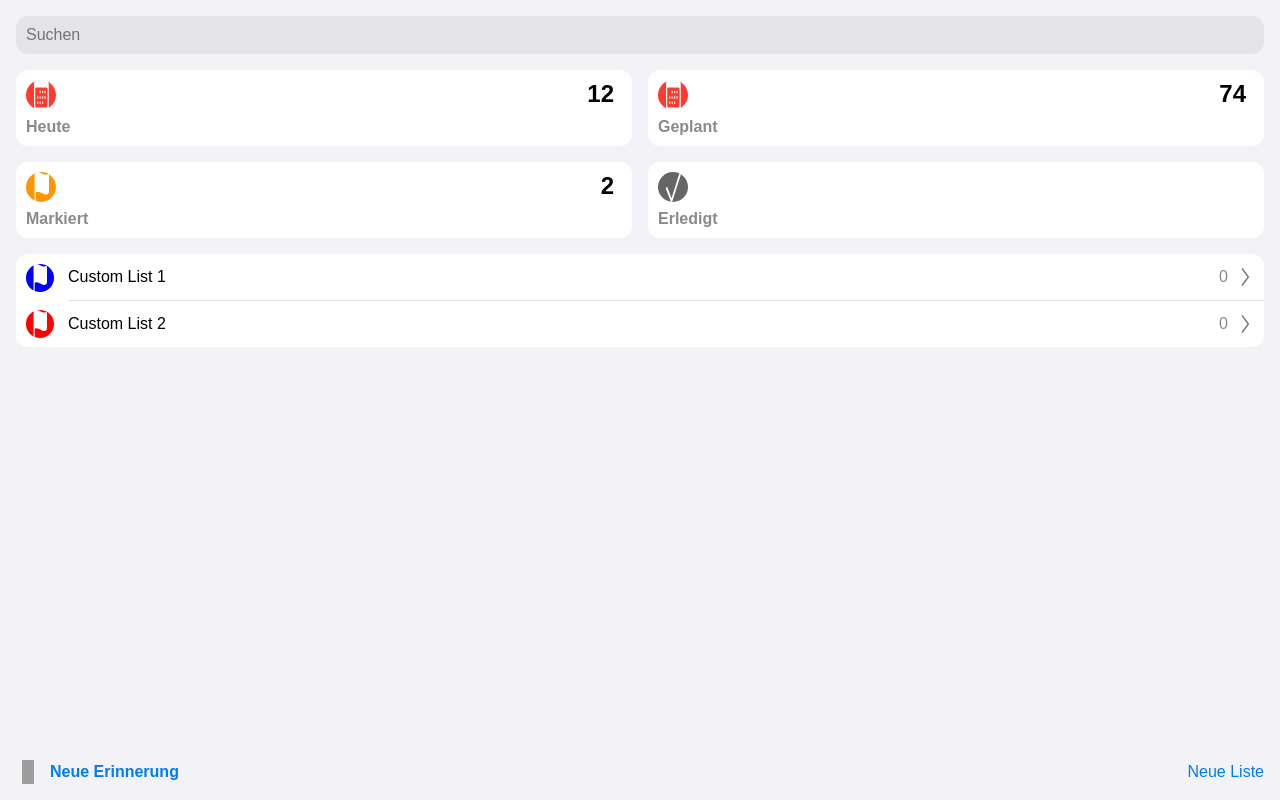
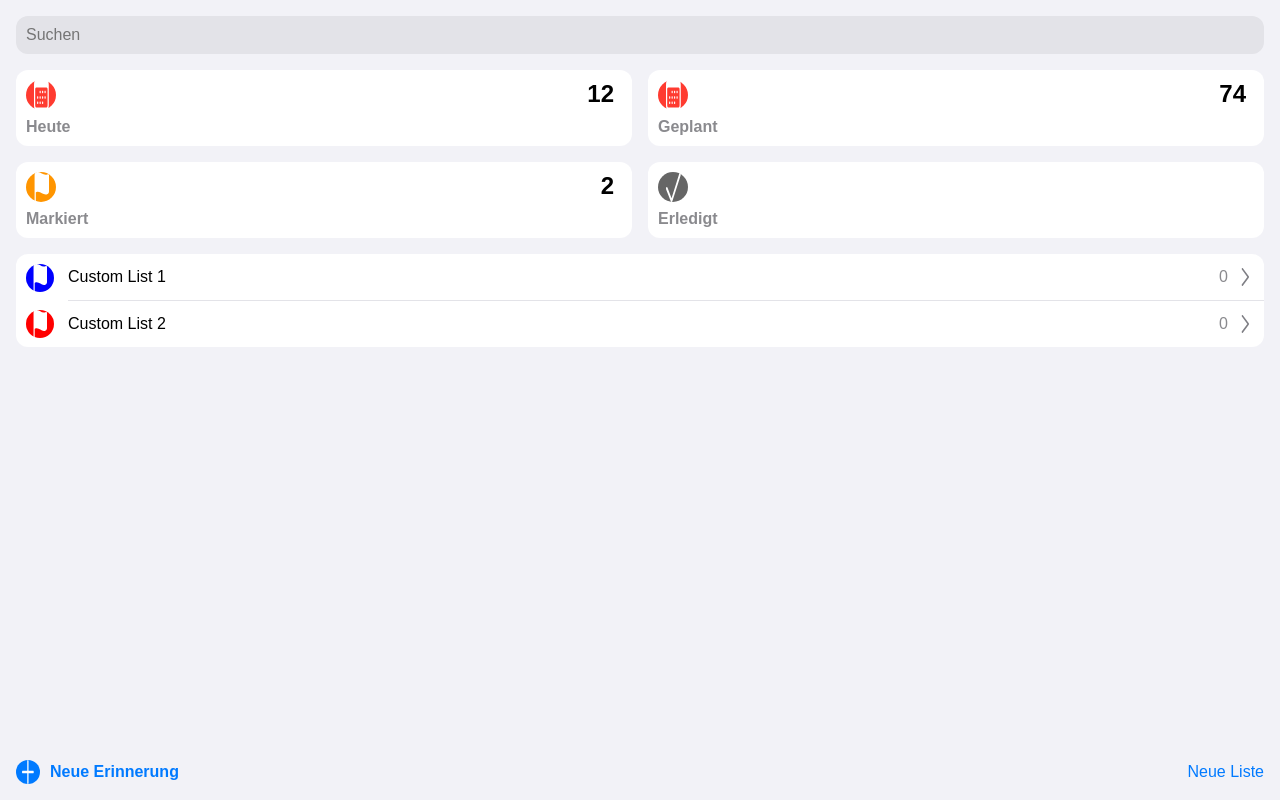
Before and after one commit to max-beckmann/progressive-reminders, an Angular app: page / in a window 1280 px wide. Built offline with nearby package versions, Linux system fonts and the light colour scheme; grey boxes are pictures that could not be loaded; a web font is replaced by a local one.

Commit message:
fix plus icon

```diff
--- a/src/app/components/bottom-navigation/bottom-navigation.component.html
+++ b/src/app/components/bottom-navigation/bottom-navigation.component.html
@@ -1,5 +1,5 @@
 <a routerLink="/new-reminder" class="new-reminder">
-  <app-icon [data]="{ type: IconType.PLUS }"></app-icon>
+  <app-icon [data]="defaultIcons['plus']"></app-icon>
   Neue Erinnerung
 </a>
 <a routerLink="/new-list">Neue Liste</a>
--- a/src/app/components/bottom-navigation/bottom-navigation.component.ts
+++ b/src/app/components/bottom-navigation/bottom-navigation.component.ts
@@ -1,6 +1,6 @@
 import { Component } from '@angular/core';
 import { RouterLink } from '@angular/router';
-import { IconComponent, IconType } from '../icon/icon.component';
+import { defaultIcons, IconComponent, IconType } from '../icon/icon.component';
 
 @Component({
   selector: 'app-bottom-navigation',
@@ -14,4 +14,5 @@ import { IconComponent, IconType } from '../icon/icon.component';
 })
 export class BottomNavigationComponent {
   protected readonly IconType = IconType;
+  protected readonly defaultIcons = defaultIcons;
 }
--- a/src/app/components/icon/icon.component.ts
+++ b/src/app/components/icon/icon.component.ts
@@ -23,6 +23,7 @@ export const defaultIcons: Record<string, Icon> = {
   'calendar': { type: IconType.CALENDAR, backgroundColor: '#FF3B30' },
   'flag': { type: IconType.FLAG, backgroundColor: '#FF9500' },
   'checkmark': { type: IconType.CHECKMARK, backgroundColor: '#666' },
+  'plus': { type: IconType.PLUS, backgroundColor: '#007AFF' },
 }
 
 
@@ -30,7 +31,7 @@ const iconTypeToSrcMap = new Map<IconType, string>([
   [IconType.CALENDAR, 'calendar.svg'],
   [IconType.FLAG, 'flag.fill.svg'],
   [IconType.CHECKMARK, 'checkmark.svg'],
-  [IconType.PLUS, 'with-background/plus.circle.fill.svg'],
+  [IconType.PLUS, 'plus.svg'],
   [IconType.CHEVRON_RIGHT, 'chevron.right.svg'],
   [IconType.LIST, 'list.bullet.svg'],
   [IconType.MAPPIN, 'mapping.svg'],
```
Also changed, not shown: src/assets/icons/plus.svg (added).
